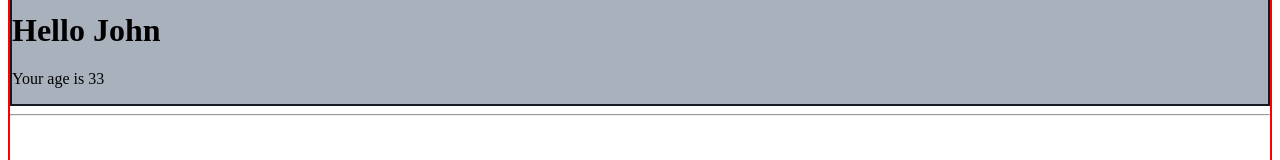
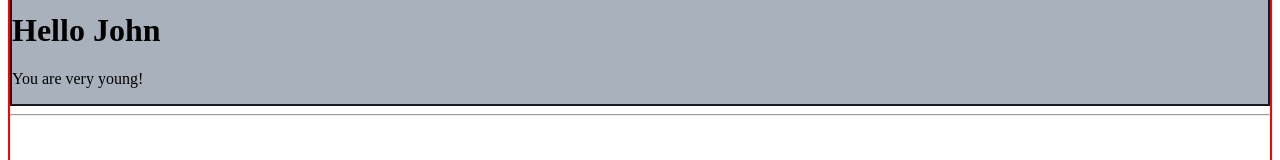
Before and after one commit to silviosmc/Esercizi_React, a React (Create React App) app: page / in a window 1280 px wide. Shown: the part 321-481 px from the top of the page. Built offline with nearby package versions, Linux system fonts and the light colour scheme.

Commit message:
Function Components - 01

```diff
--- a/src/App.js
+++ b/src/App.js
@@ -24,7 +24,7 @@ export class App extends React.Component {
                 <Hello />
                 <hr/>
                 <br/>
-                <Welcome name={"John"} age={33} />
+                <Welcome name="John" age={33} />
                 <hr/>
                 <br/>
                 <Counter initialValue={0} incrementValue={1} initialInterval={1000} />
--- a/src/Welcome.js
+++ b/src/Welcome.js
@@ -1,18 +1,12 @@
 import React from 'react';
 import { Age } from "./Age";
 
-export class Welcome extends React.Component {
-    render(){
-        return(
-            <div className='welcome'>
-                <h1>Hello {this.props.name}</h1>
-                <Age age={this.props.age}/>
-            </div>
-        )
-    }
+export function Welcome({name}, {age}) {
+
+    return(
+        <div className='welcome'>
+            <h1>Hello {name}</h1>
+            <Age age={age}/>
+        </div>
+    )
 }
-
-
-Welcome.defaultProps = {
-    name: "Guest"
-  };
```
